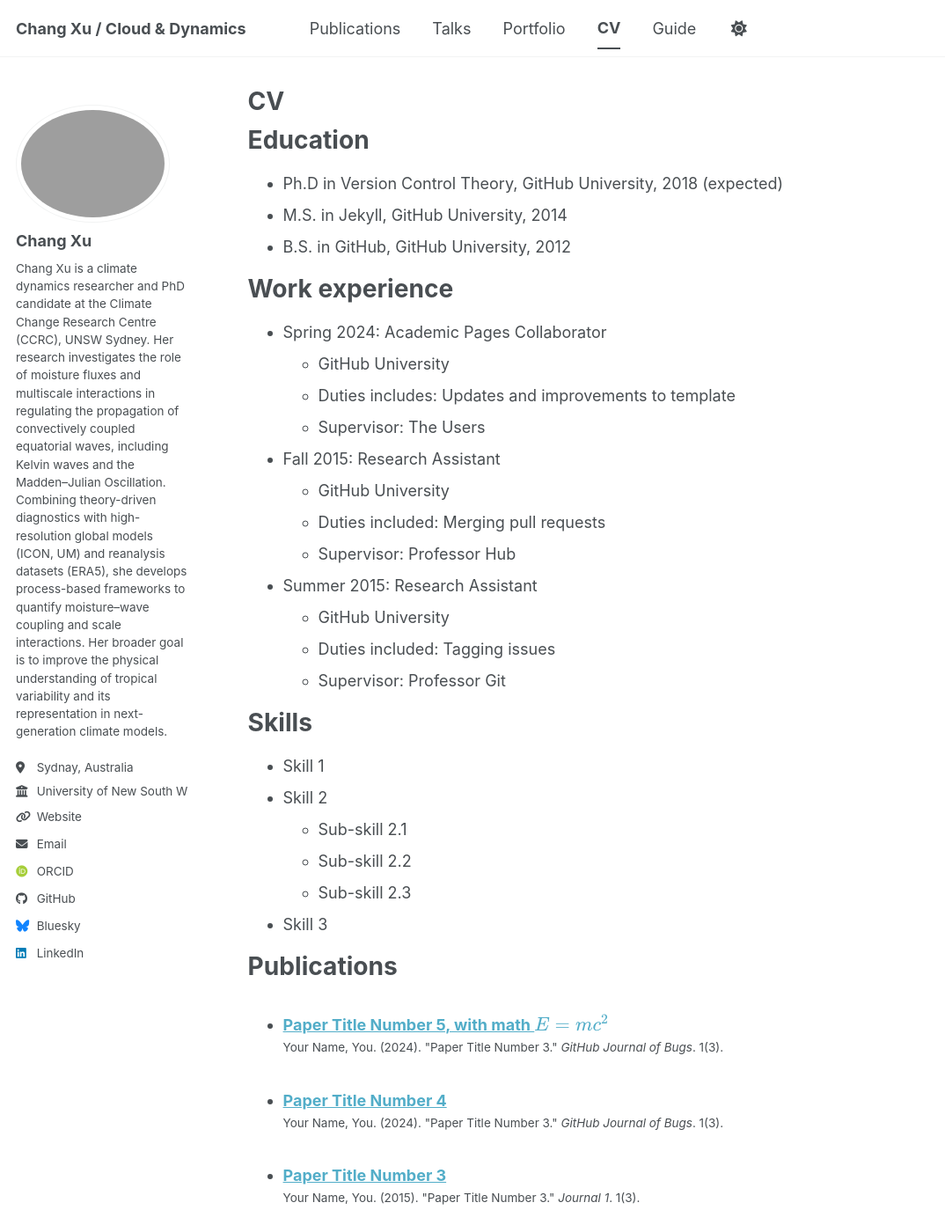
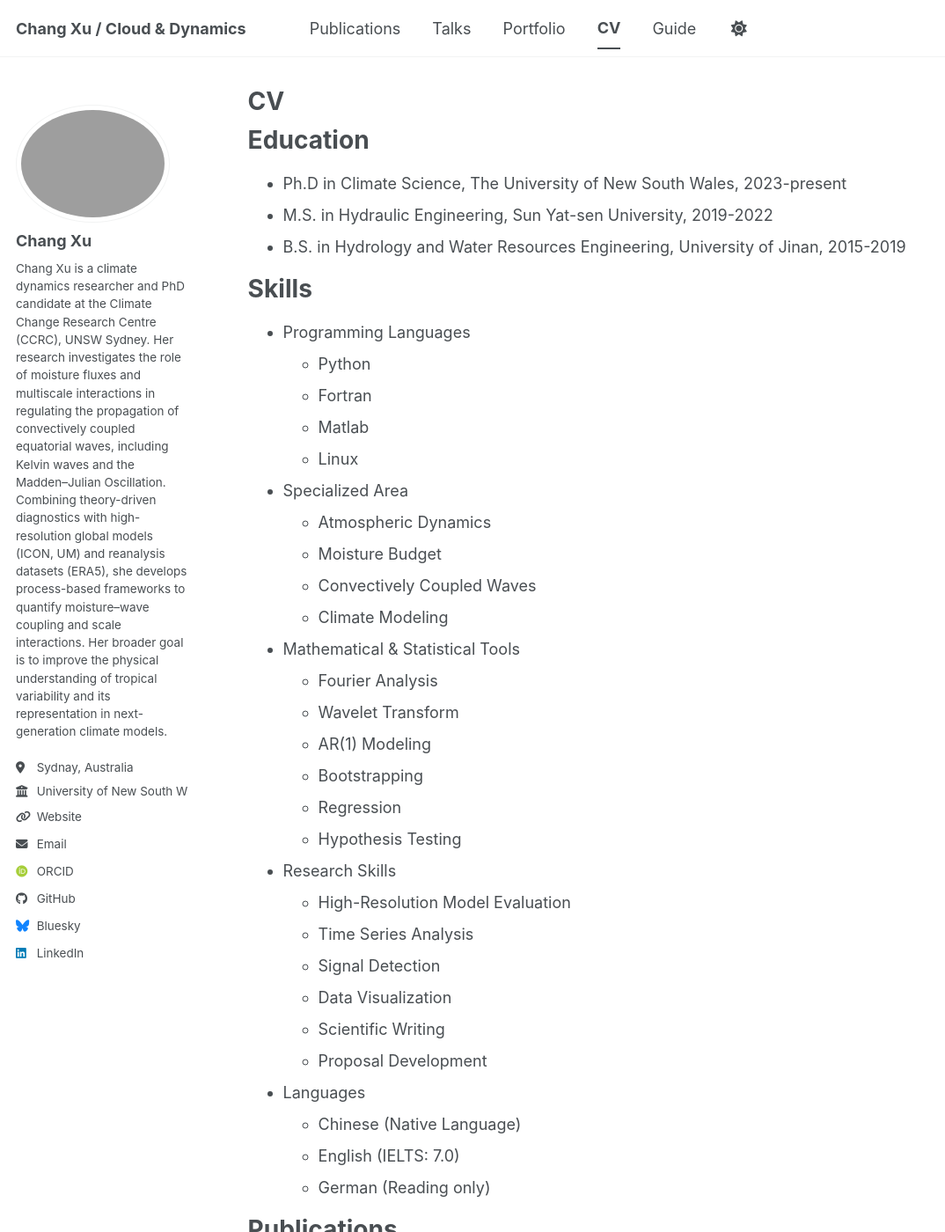
Before and after one commit to Changbaober/changbaober.github.io, a Jekyll site: the page built from _pages/cv.md, in a window 1280 px wide and 1400 px high. Shown: the whole window at 88% size, without its empty margins (0-1074 px from the left). Built offline with Jekyll 4.4.1, drawn with Linux system fonts in a browser that asks for light colours; some web fonts are replaced; a script bundle is joined from its source files by our own code; library files that are not in the unit come from our copies; some of the changed text lies outside the part shown.

Commit message:
Update cv.md

```diff
--- a/_pages/cv.md
+++ b/_pages/cv.md
@@ -11,35 +11,40 @@ redirect_from:
 
 Education
 ======
-* Ph.D in Version Control Theory, GitHub University, 2018 (expected)
-* M.S. in Jekyll, GitHub University, 2014
-* B.S. in GitHub, GitHub University, 2012
-
-Work experience
-======
-* Spring 2024: Academic Pages Collaborator
-  * GitHub University
-  * Duties includes: Updates and improvements to template
-  * Supervisor: The Users
-
-* Fall 2015: Research Assistant
-  * GitHub University
-  * Duties included: Merging pull requests
-  * Supervisor: Professor Hub
-
-* Summer 2015: Research Assistant
-  * GitHub University
-  * Duties included: Tagging issues
-  * Supervisor: Professor Git
+* Ph.D in Climate Science, The University of New South Wales, 2023-present
+* M.S. in Hydraulic Engineering, Sun Yat-sen University, 2019-2022
+* B.S. in Hydrology and Water Resources Engineering, University of Jinan, 2015-2019
 
 Skills
 ======
-* Skill 1
-* Skill 2
-  * Sub-skill 2.1
-  * Sub-skill 2.2
-  * Sub-skill 2.3
-* Skill 3
+* Programming Languages
+  * Python
+  * Fortran
+  * Matlab
+  * Linux
+* Specialized Area
+  * Atmospheric Dynamics
+  * Moisture Budget
+  * Convectively Coupled Waves
+  * Climate Modeling
+* Mathematical & Statistical Tools
+  * Fourier Analysis
+  * Wavelet Transform
+  * AR(1) Modeling
+  * Bootstrapping
+  * Regression
+  * Hypothesis Testing
+* Research Skills
+  * High-Resolution Model Evaluation
+  * Time Series Analysis
+  * Signal Detection
+  * Data Visualization
+  * Scientific Writing
+  * Proposal Development
+* Languages
+  * Chinese (Native Language)
+  * English (IELTS: 7.0)
+  * German (Reading only)
 
 Publications
 ======
@@ -53,12 +58,10 @@ Talks
     {% include archive-single-talk-cv.html  %}
   {% endfor %}</ul>
 
-Teaching
-======
-  <ul>{% for post in site.teaching reversed %}
-    {% include archive-single-cv.html %}
-  {% endfor %}</ul>
-
 Service and leadership
 ======
-* Currently signed in to 43 different slack teams
+* Visiting Researcher, Max Planck Institute for Meteorology (MPI-M), Germany (2026)
+* Founder and Coordinator, Oceanic and Atmospheric Systems Integrated Society (OASIS), UNSW
+* Presenter, AMOS 2026 and MPI-M Joint Seminar
+* Contributor to ARC Centres of Excellence (CLEX & 21st Century Weather) research workshops
+* Project Leader in interdisciplinary hydrology–climate research initiatives
```
